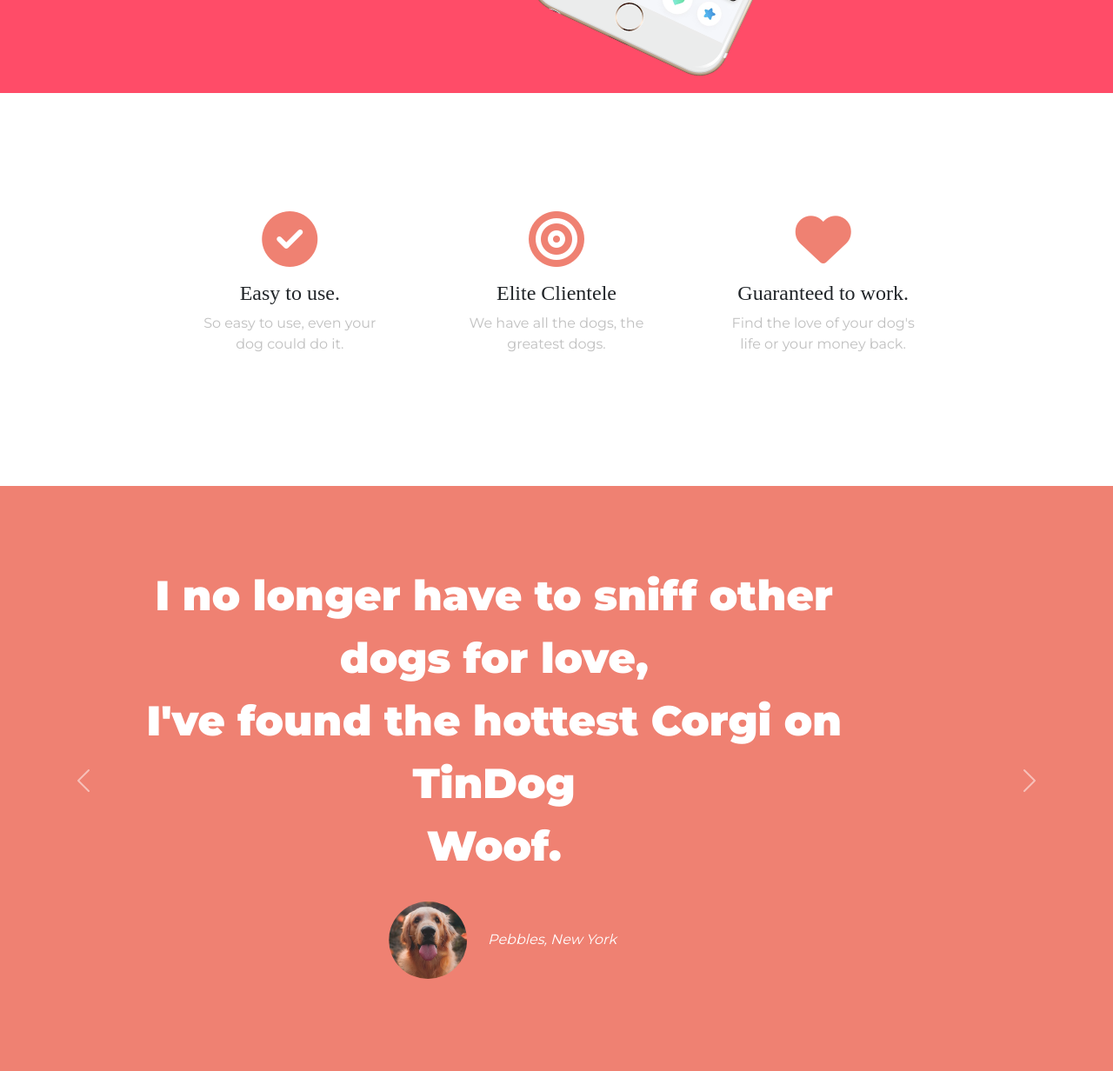
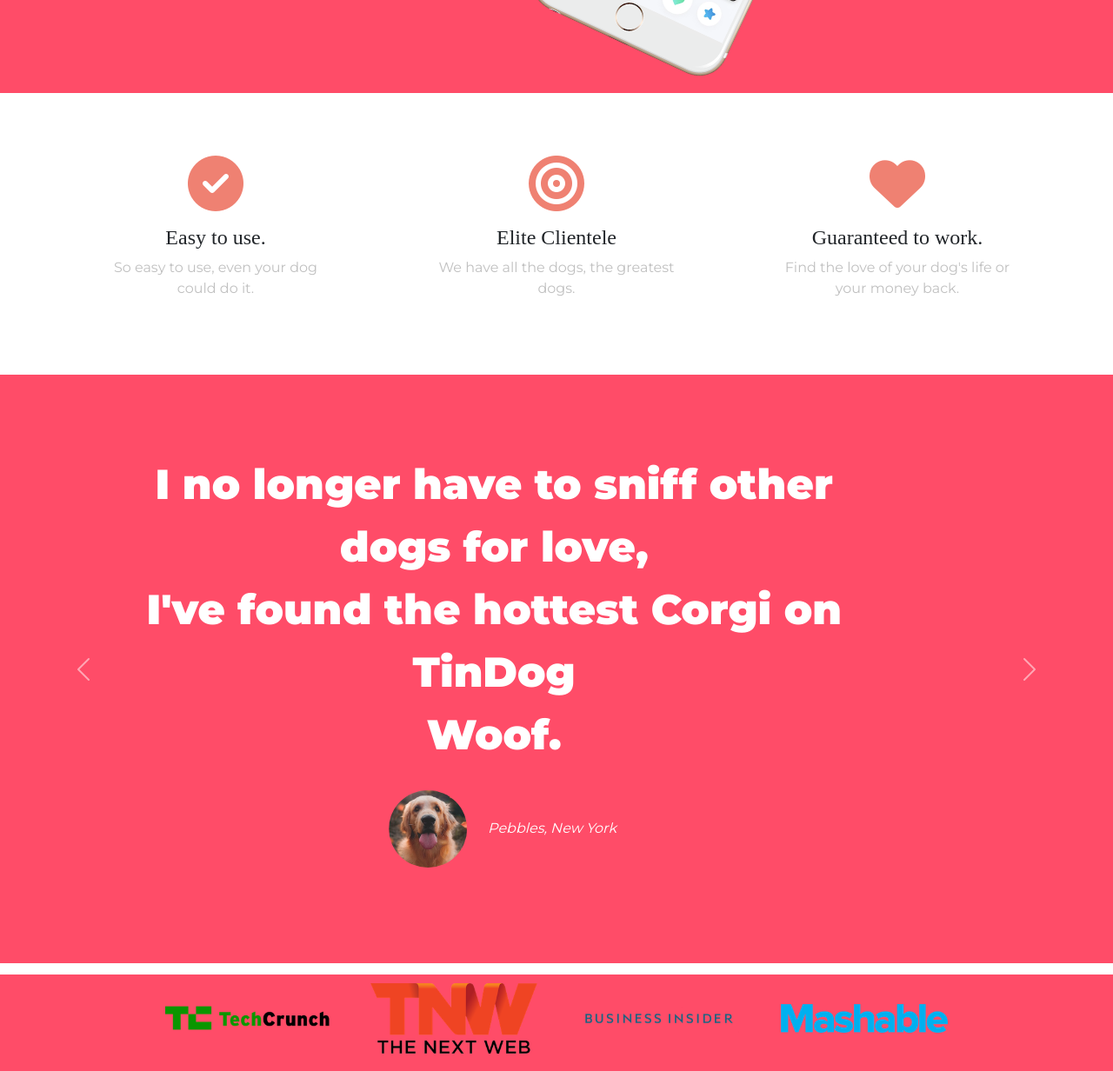
Before and after one commit to pankaj-kb/TinDog, a plain HTML site: page index.html in a window 1280 px wide. Shown: the part 604-1836 px from the top of the page at 87% size. Drawn offline with nearby package versions, Linux system fonts and the light colour scheme.

Commit message:
Changes in Padding of testimonial Section

```diff
--- a/css/styles.css
+++ b/css/styles.css
@@ -68,7 +68,7 @@ p {
 /* features-section */
 
 #features {
-    padding: 7% 15%;
+    padding: 1% 5%;
 }
 
 .feature-box {
@@ -90,25 +90,29 @@ p {
 
 #testimonials {
     text-align: center;
-    background-color: #ef8172;
+    background-color: #ff4c68;
     color: #fff;
+    /* align-items: center; */
 }
 
 .testimonial-image {
     border-radius: 100%;
     width: 10%;
     margin: 20px;
+    /* align-items: center; */
 }
 
 #press {
-    background-color: #ef8172;
+    background-color: #ff4c68;
     text-align: center;
-    padding-bottom: 3%;
+    padding-top: 1;
+    padding-bottom: 1%;
+    margin-top: 1%;
 }
 
 .press-image {
     width: 15%;
-    margin: 20px 20px 50px;
+    margin: 10px 20px 10px;
 }
 
 .carousel-item {
```
